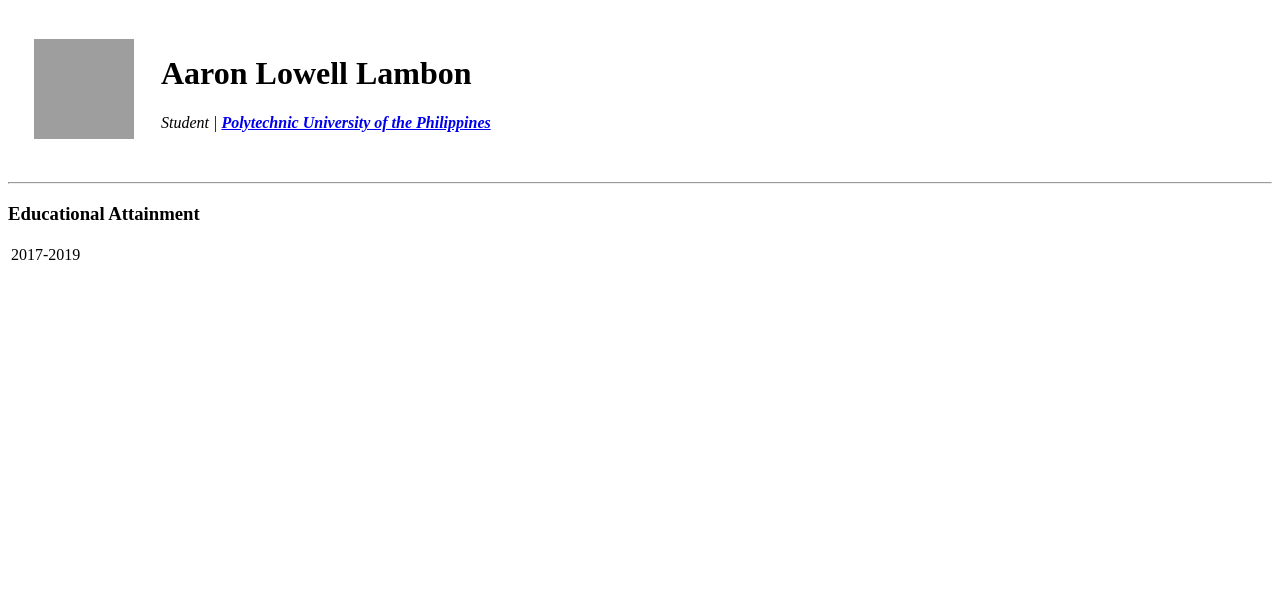
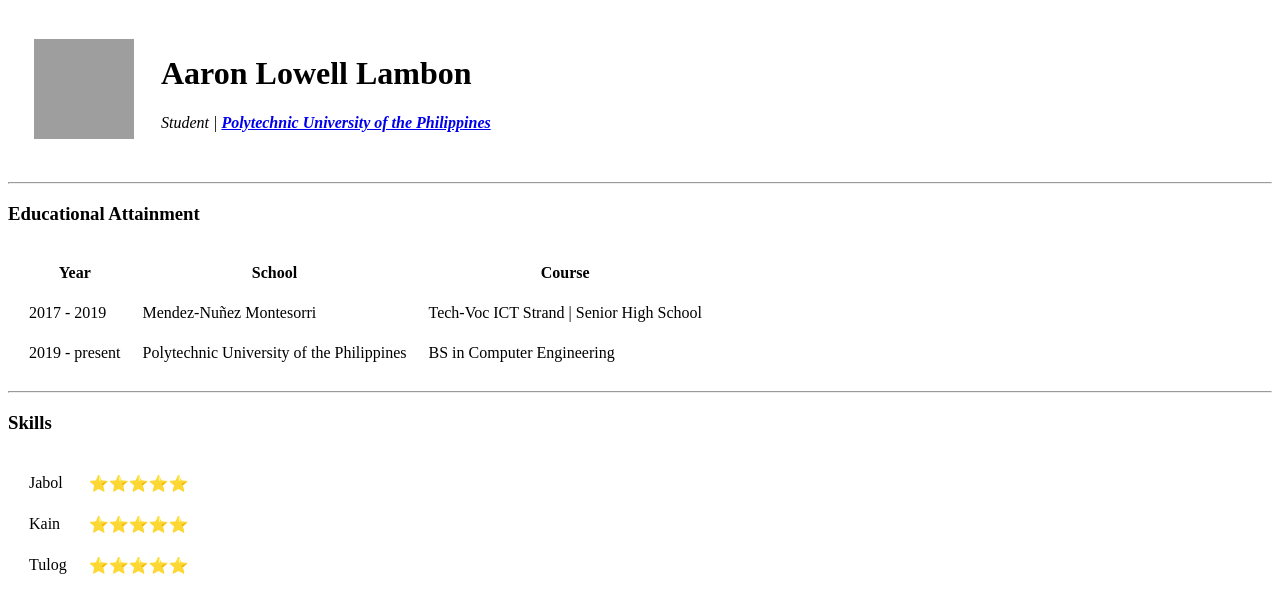
Before and after one commit to eronlowell/about-me, a plain HTML site: page index.html in a window 1280 px wide. Drawn offline with Linux system fonts and the light colour scheme; grey boxes are pictures that could not be loaded.

Commit message:
index update

```diff
--- a/index.html
+++ b/index.html
@@ -4,7 +4,7 @@
     <meta charset="UTF-8">
     <meta http-equiv="X-UA-Compatible" content="IE=edge">
     <meta name="viewport" content="width=<device-width>, initial-scale=1.0">
-    <title>Document</title>
+    <title>Aaron Lowell Lambon</title>
 </head>
 <body>
     <table cellspacing = "25px">
@@ -18,9 +18,37 @@
     </table>
     <hr>
     <h3>Educational Attainment</h3>
-    <table>
+    <table cellspacing = "20px">
         <tr>
-            <td>2017-2019</td>
+            <th>Year</th>
+            <th>School</th>
+            <th>Course</th>
+        </tr>
+        <tr>
+            <td>2017 - 2019</td>
+            <td>Mendez-Nuñez Montesorri</td>
+            <td>Tech-Voc ICT Strand | Senior High School</td>
+        </tr>
+        <tr>
+            <td>2019 - present</td>
+            <td>Polytechnic University of the Philippines</td>
+            <td>BS in Computer Engineering</td>
+        </tr>
+    </table>
+    <hr>
+    <h3>Skills</h3>
+    <table cellspacing = "20px">
+        <tr>
+            <td>Jabol</td>
+            <td>⭐⭐⭐⭐⭐</td>
+        </tr>
+        <tr>
+            <td>Kain</td>
+            <td>⭐⭐⭐⭐⭐</td>
+        </tr>
+        <tr>
+            <td>Tulog</td>
+            <td>⭐⭐⭐⭐⭐</td>
         </tr>
     </table>
 </body>
```
